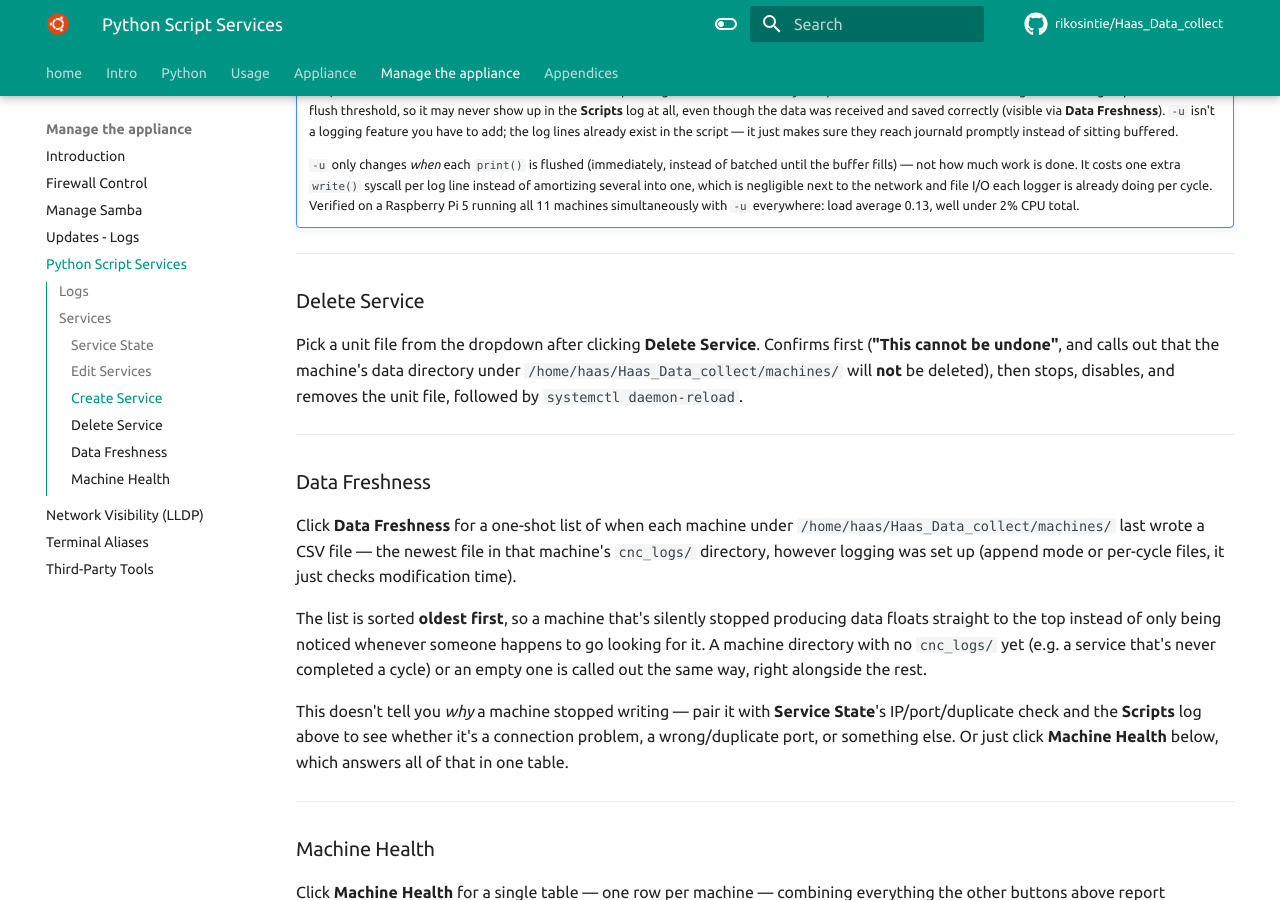
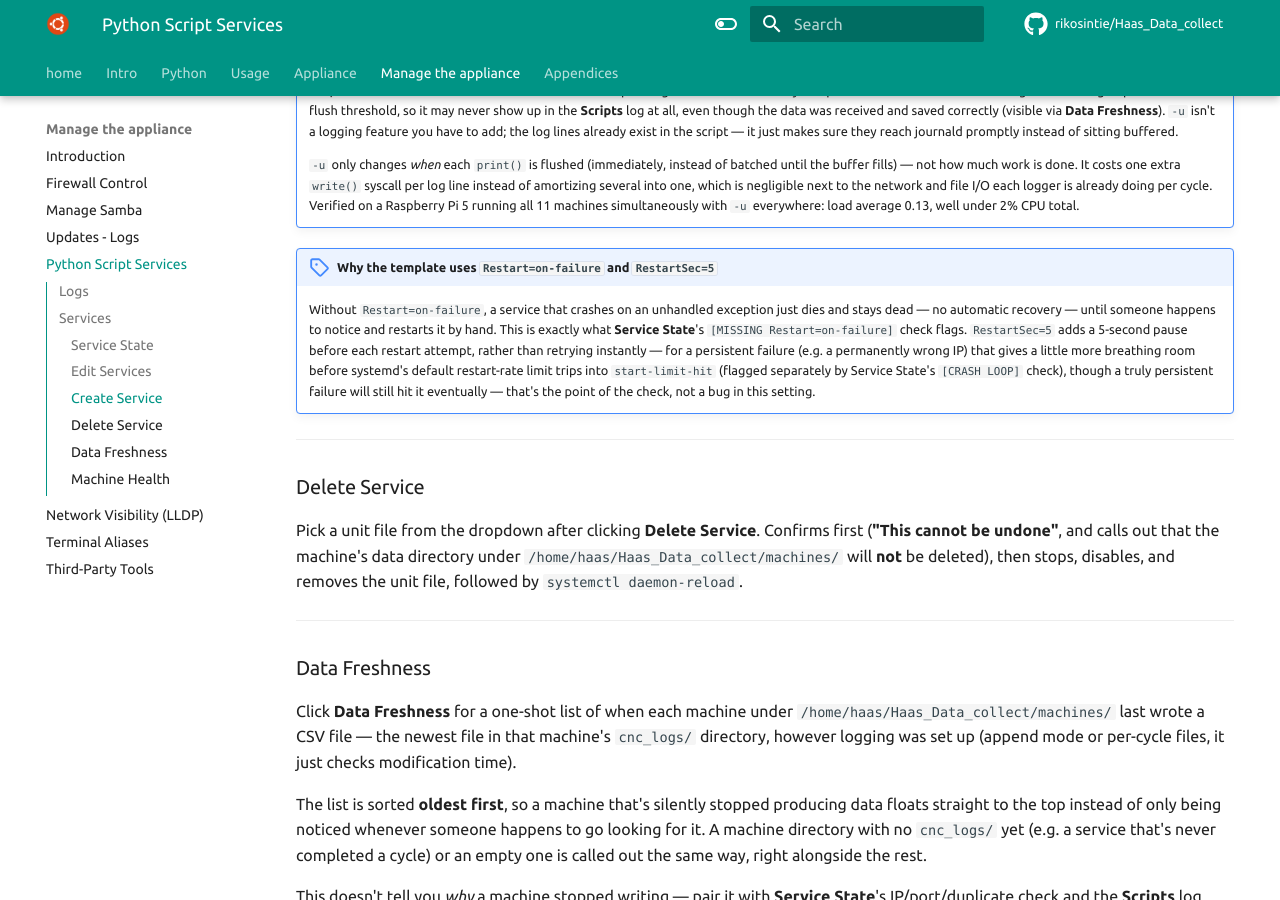
Before and after one commit to rikosintie/Haas_Data_collect, an MkDocs documentation site: the page built from docs/manage_the_appliance/python_scripts.md, in a window 1280 px wide and 900 px high, scrolled down 3583 px. Built offline with MkDocs 1.6.1 and Material for MkDocs 9.7.7, drawn with Linux system fonts in a browser that asks for light colours; some web fonts are replaced; comment, search, counter and statistics services are not loaded.

Commit message:
Git Title: haas-python.js and documentation. Added Restart=on-failure, RestartSec=5
Git Description:

Updated everything the check now expects, everywhere the unit format is defined:

- cockpit_python/haas-python.js — Create Service now writes Restart=on-failure + RestartSec=5 into every new unit.
- service-template.txt — same addition; verified it actually renders correctly
through the real conf-gen_xlsx_v1.py generator.
- 6 repo-root .service files (haas-st30, haas-st30l, haas-st40, haas-minimill, haas-vf2ss, haas-vf5ss)
 — added Restart=on-failure/RestartSec=5, and while in there, also fixed that
 they were still missing -u
 (a previously-fixed issue that never got backported to these example files — same class of bug the new check exists to catch).
- configuring_appliance.md — both example unit blocks updated to match.
- python_scripts.md — new admonition explaining the two settings, alongside the existing -u one.

None of this touches the 11 services already deployed on the actual appliance
 — for those, tested and verified this bulk command (idempotent, skips haas-firewall.service correctly, safe to re-run):

for f in /etc/systemd/system/haas-*.service; do
    grep -q "^ExecStart=.*python3" "$f" || continue
    grep -q "^Restart=" "$f" && continue
    sudo sed -i '/^Type=idle/a Restart=on-failure\nRestartSec=5' "$f"
done
sudo systemctl daemon-reload

```diff
--- a/docs/manage_the_appliance/python_scripts.md
+++ b/docs/manage_the_appliance/python_scripts.md
@@ -204,6 +204,19 @@ Address, Port) instead of a raw editor — this generates a new
     Raspberry Pi 5 running all 11 machines simultaneously with `-u`
     everywhere: load average 0.13, well under 2% CPU total.
 
+!!! note "Why the template uses `Restart=on-failure` and `RestartSec=5`"
+    Without `Restart=on-failure`, a service that crashes on an unhandled
+    exception just dies and stays dead — no automatic recovery — until
+    someone happens to notice and restarts it by hand. This is exactly
+    what **Service State**'s `[MISSING Restart=on-failure]` check flags.
+    `RestartSec=5` adds a 5-second pause before each restart attempt,
+    rather than retrying instantly — for a persistent failure (e.g. a
+    permanently wrong IP) that gives a little more breathing room before
+    systemd's default restart-rate limit trips into `start-limit-hit`
+    (flagged separately by Service State's `[CRASH LOOP]` check), though
+    a truly persistent failure will still hit it eventually — that's
+    the point of the check, not a bug in this setting.
+
 ----------------------------------------------------------------
 
 ### Delete Service
--- a/service-template.txt
+++ b/service-template.txt
@@ -7,6 +7,8 @@ User={{username}}
 WorkingDirectory=/home/{{username}}/Haas_Data_collect/machines/{{name}}
 ExecStart=/usr/bin/python3 -u /home/haas/Haas_Data_collect/haas_logger2.py -a -t {{ip_address}}  --port {{port}} --name {{name}}
 Type=idle
+Restart=on-failure
+RestartSec=5
 
 [Install]
 WantedBy=multi-user.target
```
Also changed, not shown: docs/build_the_appliance/configuring_appliance.md (+4 -0 lines), 7 other files.
